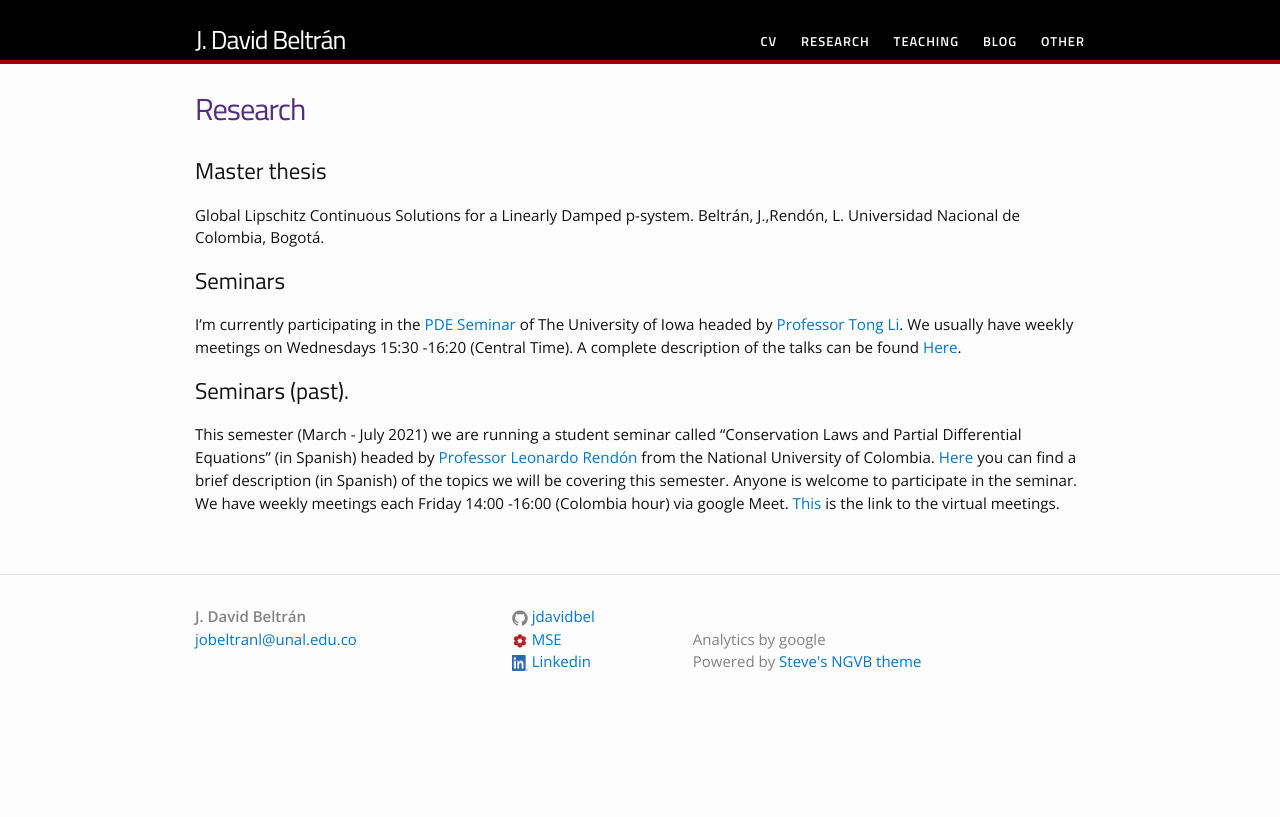
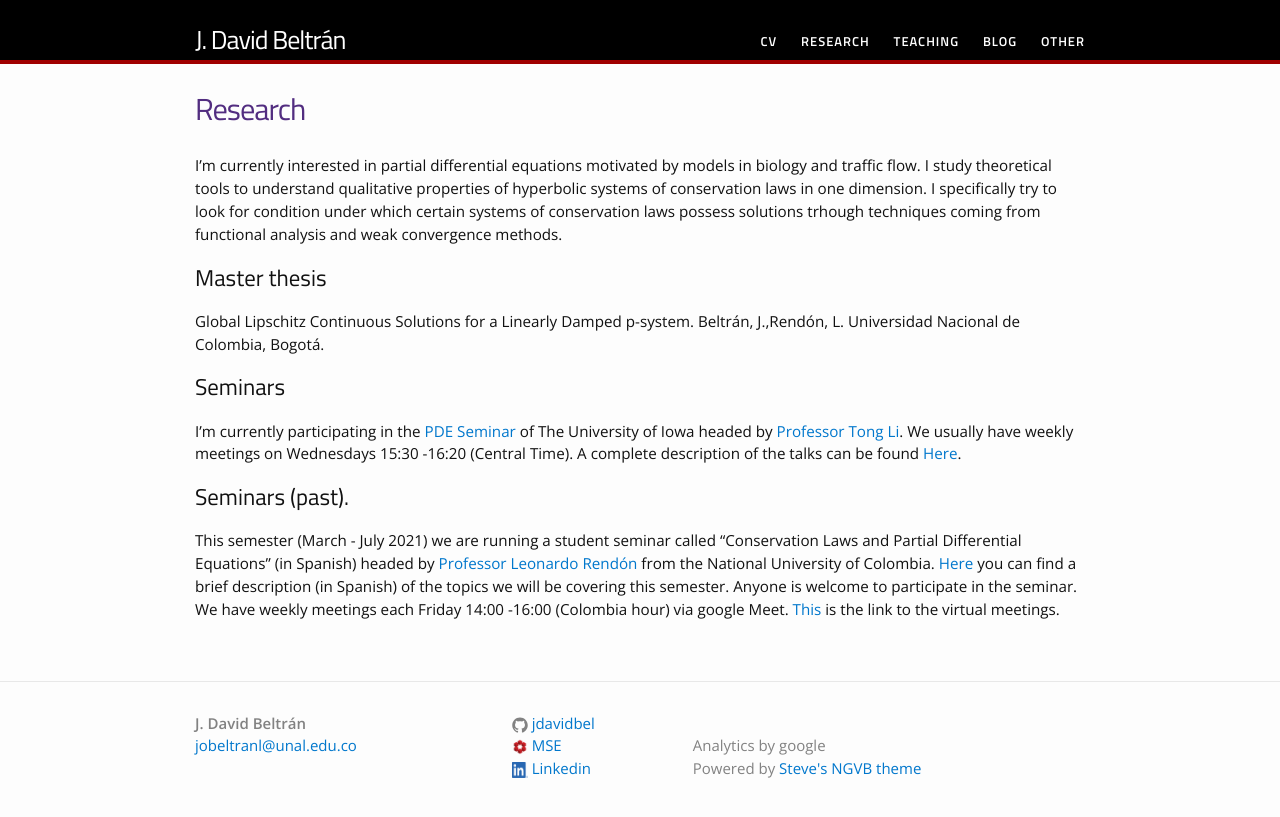
Before and after one commit to jdavidbel/jdavidbel.github.io, a Jekyll site: the page built from research.md, in a window 1280 px wide. Shown: the top 817 px of the page. Built offline with Jekyll 4.4.1, drawn with Linux system fonts in a browser that asks for light colours.

Commit message:
Research statement

```diff
--- a/research.md
+++ b/research.md
@@ -32,6 +32,9 @@ pubs:
       <>    url:  "http://www.imdb.com/title/tt0133093/"
 
 ---
+I'm currently interested in partial differential equations motivated by models in biology and traffic flow. I study theoretical tools to understand qualitative properties of hyperbolic systems of conservation laws in one dimension.
+I specifically try to look for condition under which certain systems of conservation laws possess solutions trhough techniques coming from functional analysis and weak convergence methods.
+
 
 ## Master thesis
 Global Lipschitz Continuous Solutions for a Linearly Damped p-system. Beltrán, J.,Rendón, L. Universidad Nacional de Colombia, Bogotá.
```
